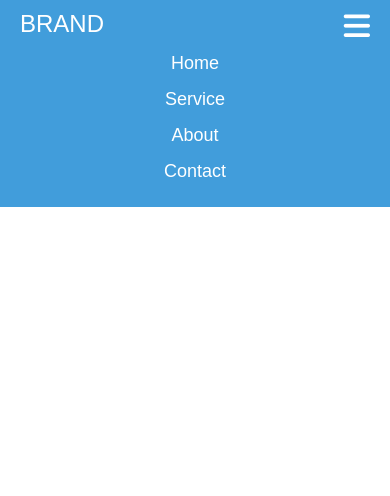
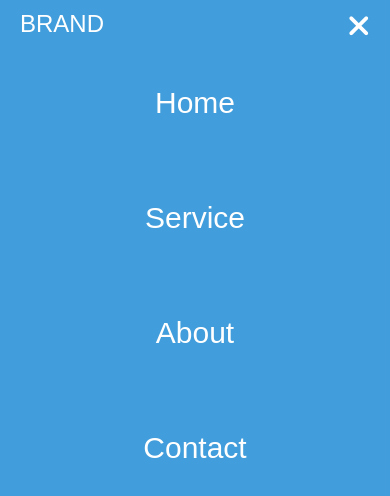
Before and after one commit to worldsalt3/Responsive-Navbar, a plain HTML site: page index.html in a window 390 px wide. Both pictures are taken after a click on the element 356 px from the left and 27 px from the top of the page. Drawn offline with Linux system fonts and the light colour scheme.

Commit message:
add close icon and functionality

```diff
--- a/index.html
+++ b/index.html
@@ -9,10 +9,13 @@
 <body>
     <nav class="navbar">
         <span class="navbar-toggle" id="navbar-toggle">
-            <i class="fa fa-bars"></i>
+            <i class="fa fa-bars" id="bars"></i>
         </span>
-        <a href="#" class="logo">BRAND</a>
-        <ul class="menu" id="menu">
+        <span class="close" id="close">
+            <i class="fa fa-times"></i>
+        </span>
+        <a href="#" class="logo" id="logo">BRAND</a>
+         <ul class="menu" id="menu">
             <li>
                 <a href="#" class="nav-links">Home</a>
             </li>
@@ -28,7 +31,6 @@
         </ul>
     </nav>
 </body>
+<script src="script.js"></script>
 <script src="https://use.fontawesome.com/eaa37939dd.js"></script>
-<script src="script.js"></script>
-
 </html>
--- a/script.js
+++ b/script.js
@@ -2,6 +2,20 @@ let menu = document.getElementById('menu');
 
 let navBarToggle = document.getElementById('navbar-toggle');
 
+let bars = document.getElementById('bars');
+
+let close = document.getElementById('close');
+
+let logo = document.getElementById('logo');
+
 navBarToggle.addEventListener('click', () => {
+    navBarToggle.classList.add('hide-navbar-toggle');
     menu.classList.toggle('active');
+    close.classList.toggle('show-close')
 })
+
+close.addEventListener('click', () => {
+  navBarToggle.classList.remove('hide-navbar-toggle')
+  menu.classList.toggle('active')
+  close.classList.toggle('show-close');
+})
--- a/style.css
+++ b/style.css
@@ -51,6 +51,31 @@ body {
 
 .active {
     display: block;
+    line-height: 100px;
+    height: 100vh;
+    font-size: 30px;
+}
+
+.close {
+    display: none;
+}
+
+.show-close {
+    display: inline;
+    position: absolute;
+    top: 10px;
+    right: 20px;
+    font-size: 30px;
+    color: #ffffff;
+    cursor: pointer;
+}
+
+.hide-navbar-toggle {
+    display: none;
+}
+
+.logo-inactive {
+    display: none;
 }
 
 @media screen and (min-width: 768px) {
@@ -85,8 +110,9 @@ body {
         display: none;
     }
 
+
     .logo:hover,
     .nav-links:hover {
-        color: rgba(255, 255, 255, 1);
+        color: rgb(128, 123, 123);
     }
 }
```
